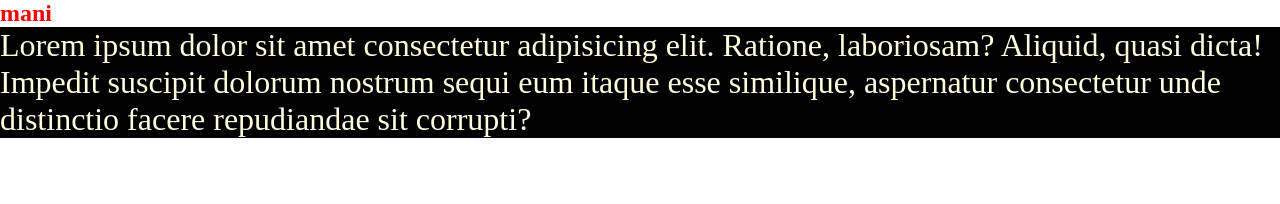
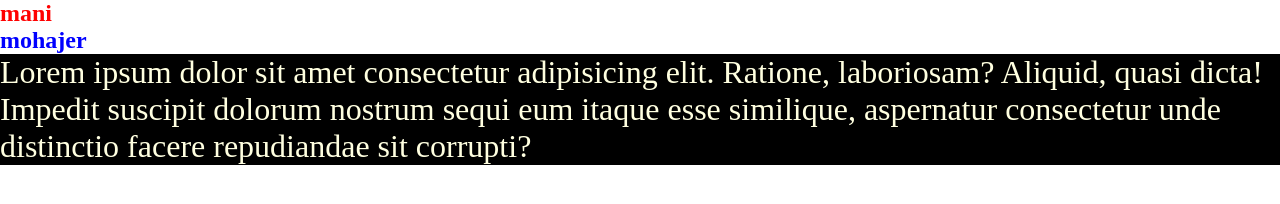
Before and after one commit to githubmanii/branch-remote, a plain HTML site: page index.html in a window 1280 px wide. Drawn offline with Linux system fonts and the light colour scheme.

Commit message:
add family

```diff
--- a/index.html
+++ b/index.html
@@ -9,6 +9,7 @@
   <body>
     <section>
       <h1>mani</h1>
+      <h2>mohajer</h2>
       <p class="description">
         Lorem ipsum dolor sit amet consectetur adipisicing elit. Ratione,
         laboriosam? Aliquid, quasi dicta! Impedit suscipit dolorum nostrum sequi
--- a/style.css
+++ b/style.css
@@ -6,7 +6,9 @@
 h1 {
   color: red;
 }
-
+h2 {
+  color: blue;
+}
 .description {
   background-color: black;
   color: lightyellow;
```
